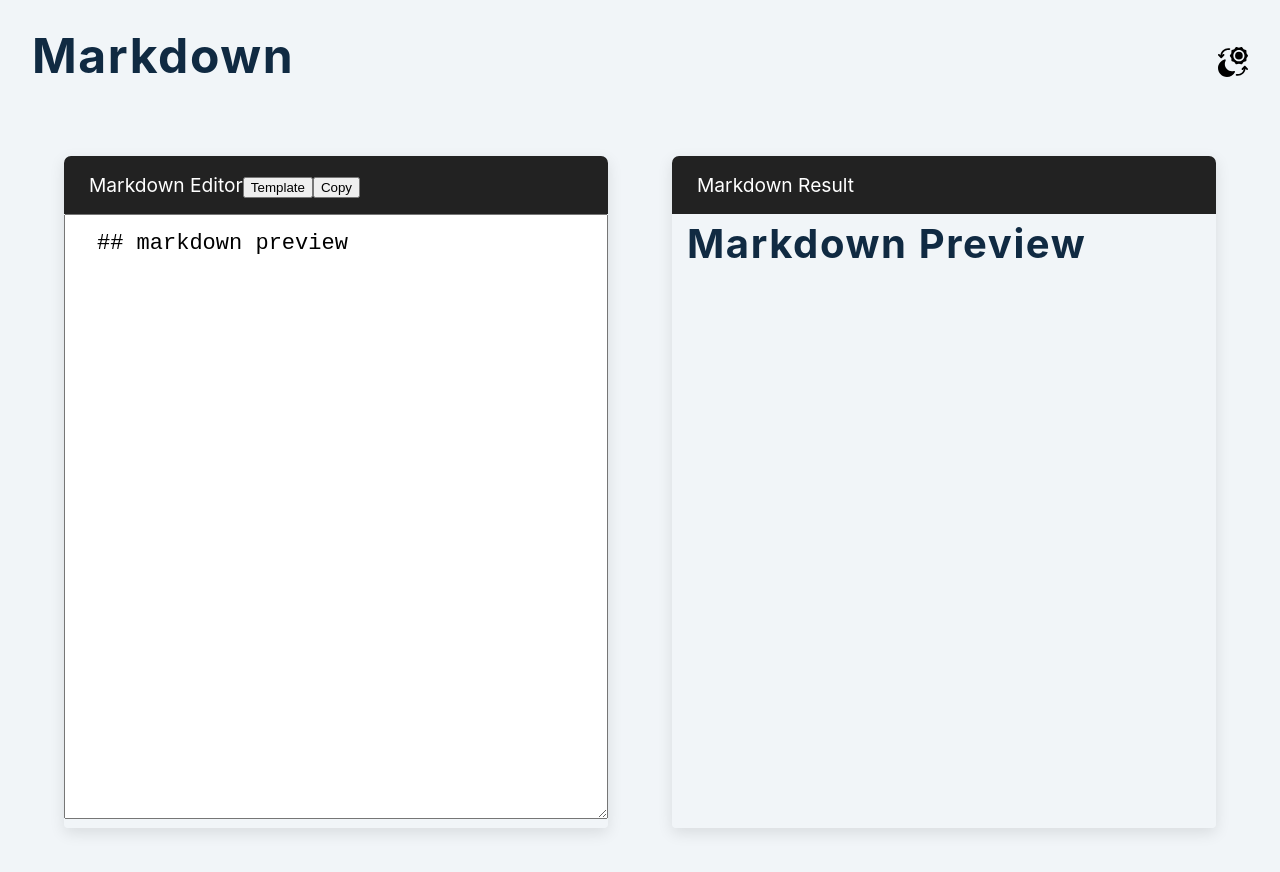
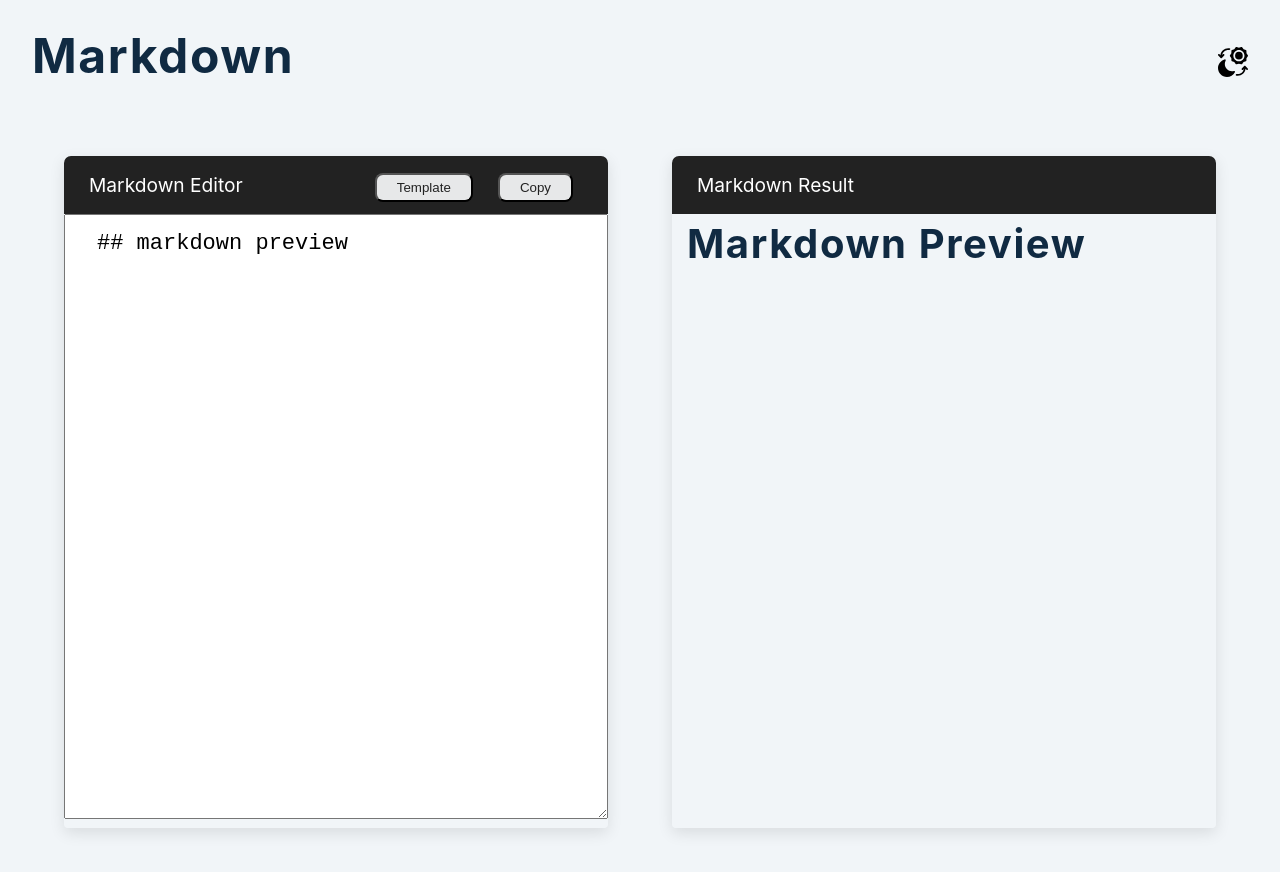
Before and after one commit to Amiyanshu-web/Markdown, a React (Create React App) app: page / in a window 1280 px wide. Shown: the top 872 px of the page. Built offline with nearby package versions, Linux system fonts and the light colour scheme.

Commit message:
styling buttons

```diff
--- a/src/App.js
+++ b/src/App.js
@@ -265,12 +265,10 @@ function App() {
             <div className={`editor_heading ${theme === DARK ? theme : null}`}>
               Markdown Editor
               <div>
-              <button onClick={()=>setIsTemplate(!isTemplate)}>Template</button>
+                <button className="templatebtn" onClick={()=>setIsTemplate(!isTemplate)}>Template</button>
+                <button className="copybtn" onClick={copyToClipboard}>Copy</button>
+                {copySuccess}
               </div>
-              <div>
-          <button onClick={copyToClipboard}>Copy</button>
-          {copySuccess}
-        </div>
             </div>
             <textarea
                ref={textAreaRef}
--- a/src/index.css
+++ b/src/index.css
@@ -219,6 +219,33 @@ Markdown
   border-radius: 7px 7px 0 0;
   display: flex;
   flex-direction: row;
+  justify-content: space-between;
+}
+
+.copybtn {
+  padding: 5px 20px 5px 20px;
+  background-color: rgb(231, 232, 233);
+  color: #222;
+  border-radius: 8px;
+  margin-right: 10px;
+  margin-left: 15px;
+}
+
+.copybtn:hover {
+  background-color: rgb(190, 190, 190);
+}
+
+.templatebtn {
+  padding: 5px 20px 5px 20px;
+  background-color: rgb(231, 232, 233);
+  color: #222;
+  border-radius: 8px;
+  margin-right: 10px;
+  margin-left: 20px;
+}
+
+.templatebtn:hover {
+  background-color: rgb(190, 190, 190);
 }
 
 .btn {
@@ -227,7 +254,6 @@ Markdown
 
 .btn_copy {
   margin-right: 5px;
-
 }
 
 .editor_heading.dark {
```
Also changed, not shown: 1 other file (tests, documents, lock files or other folders).
